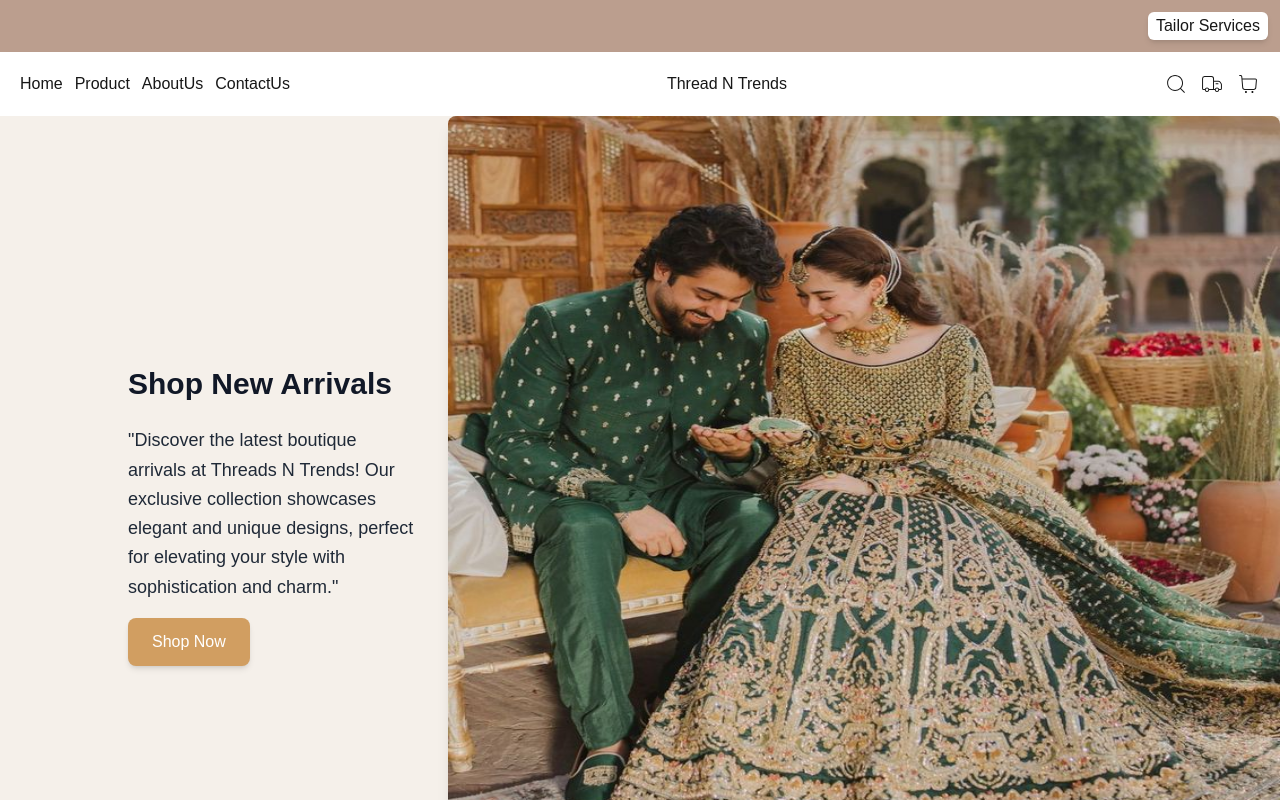
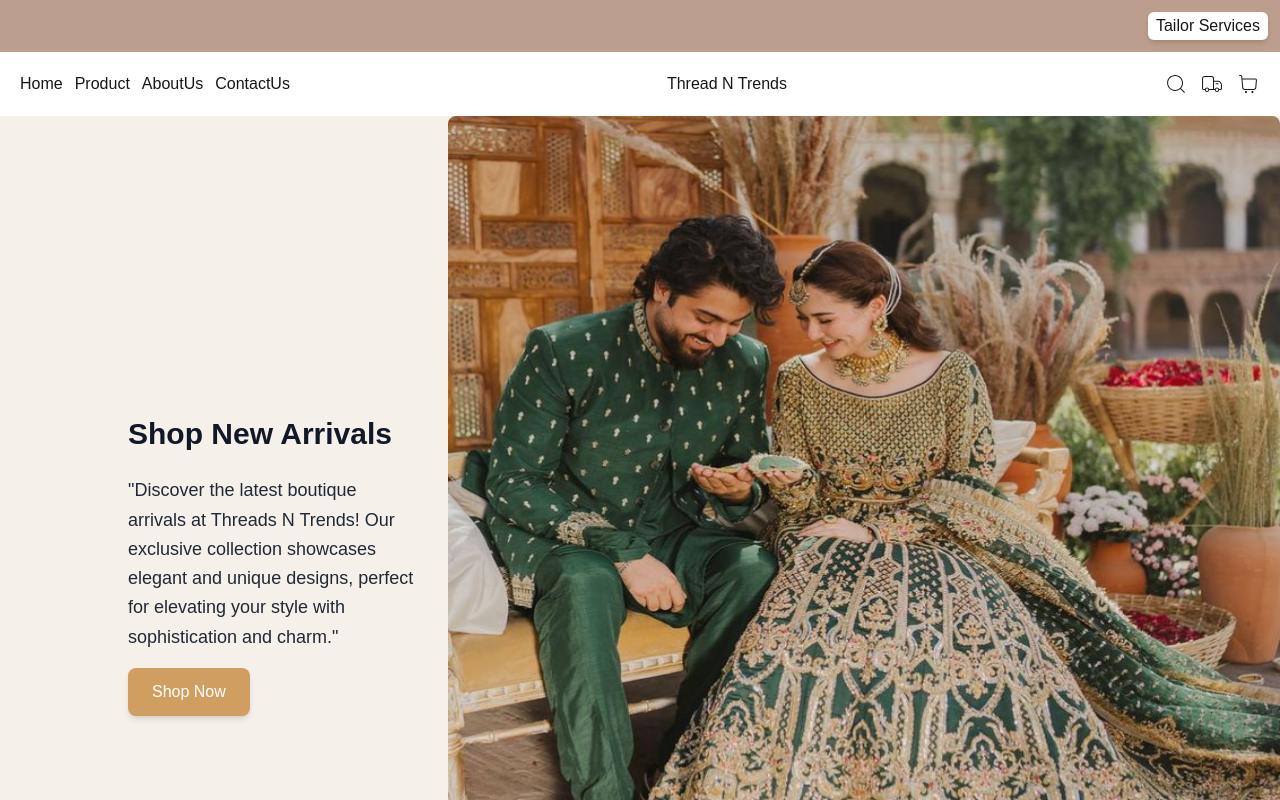
Before and after one commit to batooldev/threadsntrends, a Next.js app: page / in a window 1280 px wide. Shown: the top 800 px of the page. Built offline with nearby package versions, Linux system fonts and the light colour scheme.

Commit message:
code edited

```diff
--- a/src/app/ContactUs/page.tsx
+++ b/src/app/ContactUs/page.tsx
@@ -32,10 +32,11 @@ const ContactUs = () => {
   const isFormFilled = !!(formData.name && formData.email && formData.subject && formData.message);
 
   return (
-    <div className="bg-[#f2f1ed] min-h-screen p-6">
+    <div className="bg-[#F5F0EA] min-h-screen p-6">
 
        <div className="max-w-6xl mx-auto">
         {/* Title Section */}
+
         <div className="relative  bg-gradient-to-r from-[#f5e3c6] to-[#e0b98d]  mb-10">
          <img
          src="/images/contactus_background_custom.png"
@@ -51,7 +52,9 @@ const ContactUs = () => {
     </div>
     </div>
 
-        <div className="grid grid-cols-1 md:grid-cols-2 gap-12 mb-10 ">
+
+
+        <div className="grid grid-cols-1 md:grid-cols-2 gap-12 mb-10 mt-10">
           {/* Contact Information Section */}
 
           <div className="space-y-6">
--- /dev/null
+++ b/src/app/lib/dbconnect.ts
@@ -0,0 +1 @@
+import mongoose from "mongoose";
--- a/src/app/page.tsx
+++ b/src/app/page.tsx
@@ -22,13 +22,13 @@ export default function AboutUs() {
             </button>
             </Link>
           </div>
-          <div className='relative w-full h-full'>
+          <div className='relative w-full max-w-[1200px] h-full overflow-hidden'>
             <img
               src="/images/download (9).jfif" // Update with actual path
               alt="Tailored Display"
               // width={500}
               // height={500}
-              className="rounded-lg shadow-lg h-[800px] w-full "
+              className="rounded-lg shadow-lg h-[900px] w-full "
             />
           </div>
         </div>
```
Also changed, not shown: 1 other file (tests, documents, lock files or other folders).
